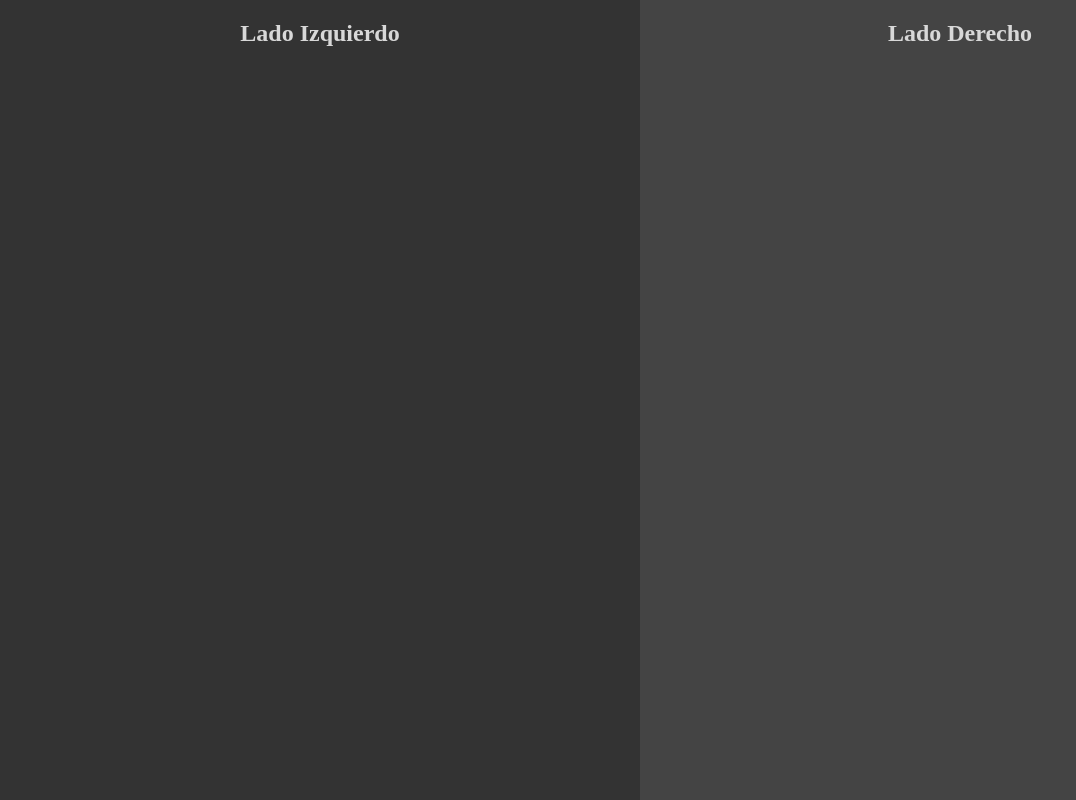
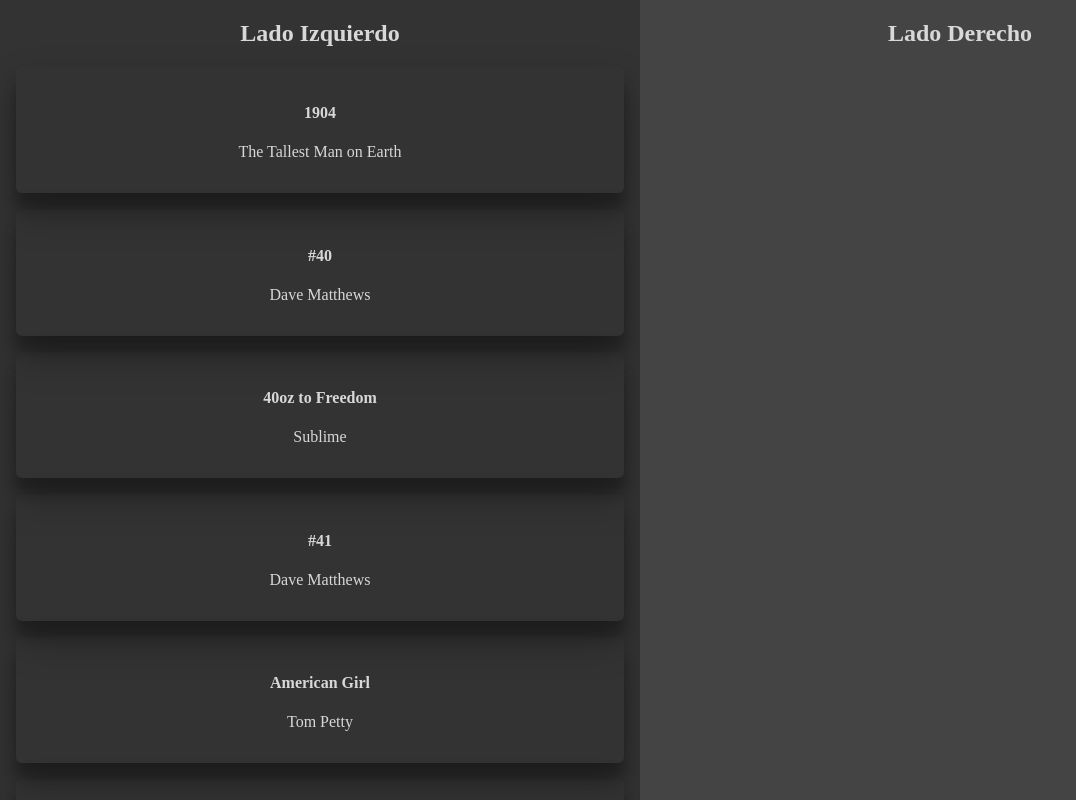
Before and after one commit to warderer/react-avanzado-g22, a React (Vite) app in the folder 02-react-context/: page / in a window 1280 px wide. Shown: the top 800 px of the page, without its empty margins (0-1076 px from the left). Built offline with nearby package versions, Linux system fonts and the light colour scheme.

Commit message:
✨ SongList basico

```diff
--- /dev/null
+++ b/02-react-context/src/components/SongList/SongList.jsx
@@ -0,0 +1,32 @@
+import { useEffect, useState } from 'react'
+import './songlist.css'
+// Usamos @ para no tener que poner ../../
+// import canciones from '../../assets/listaCanciones.json'
+import canciones from '@/assets/listaCanciones.json'
+
+const SongList = () => {
+  const [list, setList] = useState([]) // lista de canciones
+  const [loading, setLoading] = useState(true) // ¿está cargando?
+
+  // Simulo una llamada a la API
+  useEffect(() => {
+    setTimeout(() => {
+      setList(canciones)
+      setLoading(false)
+    }, 2000)
+  }, [])
+
+  return (
+    <section>
+      {loading
+        ? <h2>Cargando...</h2>
+        : list.map((song) => (
+          <article key={song.id} className='row-song'>
+            <h4>{song.title}</h4>
+            <p>{song.artist}</p>
+          </article>
+        ))}
+    </section>
+  )
+}
+export default SongList
--- /dev/null
+++ b/02-react-context/src/components/SongList/index.js
@@ -0,0 +1,3 @@
+import SongList from './SongList'
+
+export default SongList
--- /dev/null
+++ b/02-react-context/src/components/SongList/songlist.css
@@ -0,0 +1,6 @@
+.row-song {
+    margin: 1rem;
+    padding: 1rem;
+    border-radius: 6px;
+    box-shadow: 0 19px 38px rgba(0, 0, 0, 0.30), 0 15px 12px rgba(0, 0, 0, 0.22);
+}
--- a/02-react-context/src/pages/Home/Home.jsx
+++ b/02-react-context/src/pages/Home/Home.jsx
@@ -1,3 +1,4 @@
+import SongList from '@/components/SongList'
 import './home.css'
 
 const Home = () => {
@@ -5,6 +6,7 @@
     <div className='home-container'>
       <div className='izquierdo'>
         <h2>Lado Izquierdo</h2>
+        <SongList />
       </div>
       <div className='derecho'>
         <h2>Lado Derecho</h2>
```
